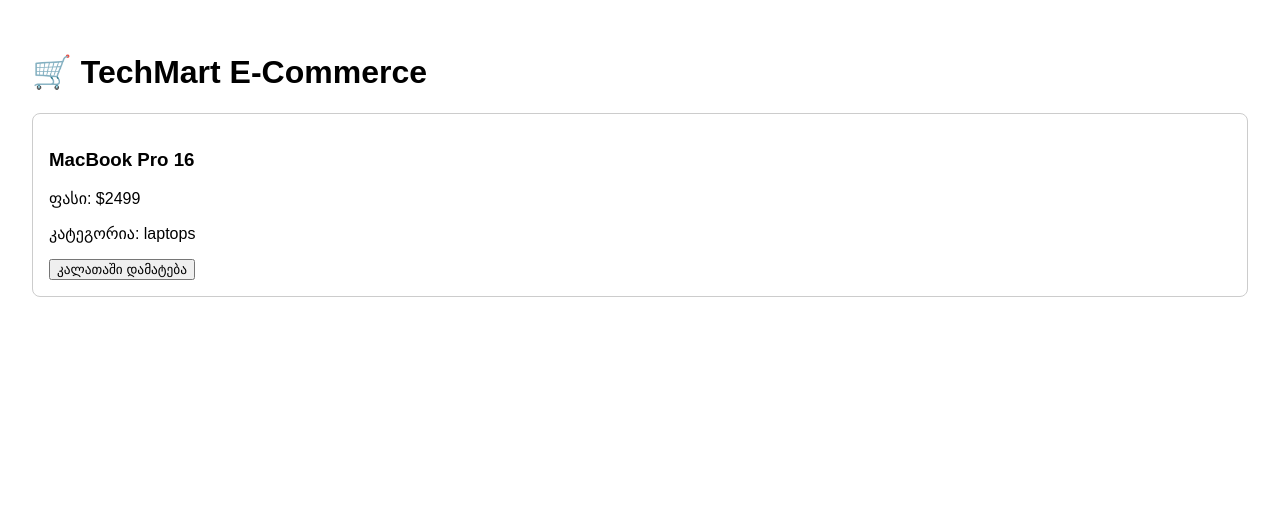
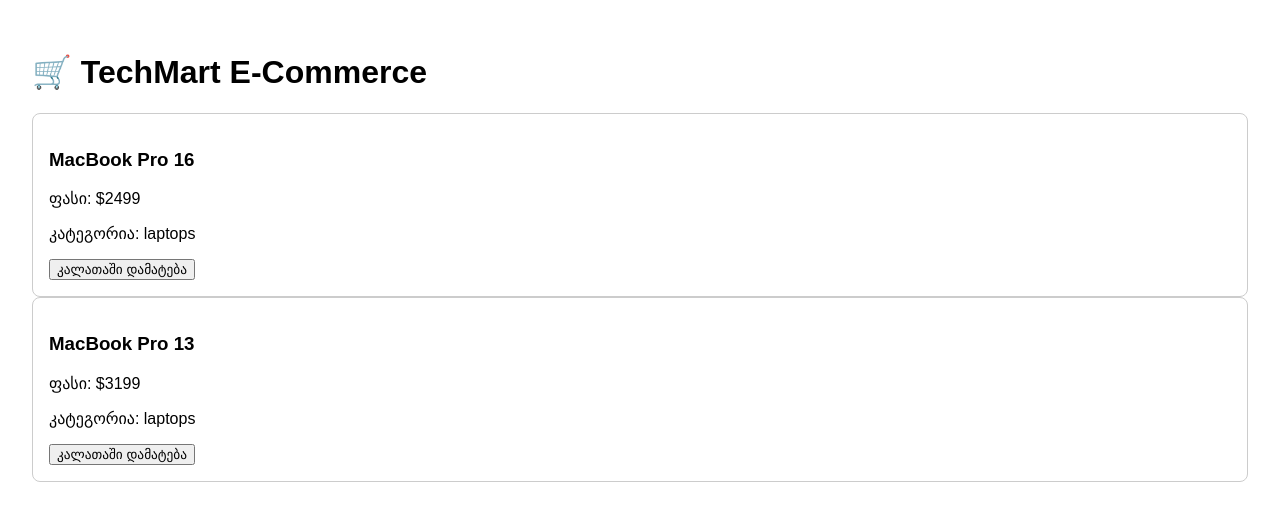
Before and after one commit to avto2006/techmart-ecommerce, a React (Vite) app: page / in a window 1280 px wide. Shown: the top 520 px of the page. Built offline with nearby package versions, Linux system fonts and the light colour scheme.

Commit message:
some changes

```diff
--- a/src/App.tsx
+++ b/src/App.tsx
@@ -1,7 +1,7 @@
 import { ProductCard } from './components/ProductCard';
 import { Product } from './types/product';
 
-const sampleProduct: Product = {
+const product: Product =  {
   id: '1',
   title: 'MacBook Pro 16',
   price: 2499,
@@ -10,15 +10,35 @@
   inStock: true,
   discount: 10,
   imageUrl: 'https://via.placeholder.com/300'
-};
+  }
+
+const product2: Product = {
+
+  id: '2',
+  title: 'MacBook Pro 13',
+  price: 3199,
+  category: 'laptops',
+  rating: 2,
+  inStock: true,
+  discount: 10,
+  imageUrl: 'https://via.placeholder.com/300'
+
+}
+
+
+
 
 function App() {
   return (
     <div style={{ padding: '24px', fontFamily: 'sans-serif' }}>
       <h1>🛒 TechMart E-Commerce</h1>
       <ProductCard
-        product={sampleProduct}
+        product={product}
         onAddToCart={(prod) => alert(`დაემატა კალათაში: ${prod.title}`)}
+      />
+      <ProductCard
+        product={product2}
+        onAddToCart={((prod) => alert(`დაემატა კალათაში ${product2.title}`))}
       />
     </div>
   );
```
Also changed, not shown: src/data/product.ts (+10 -0 lines).
